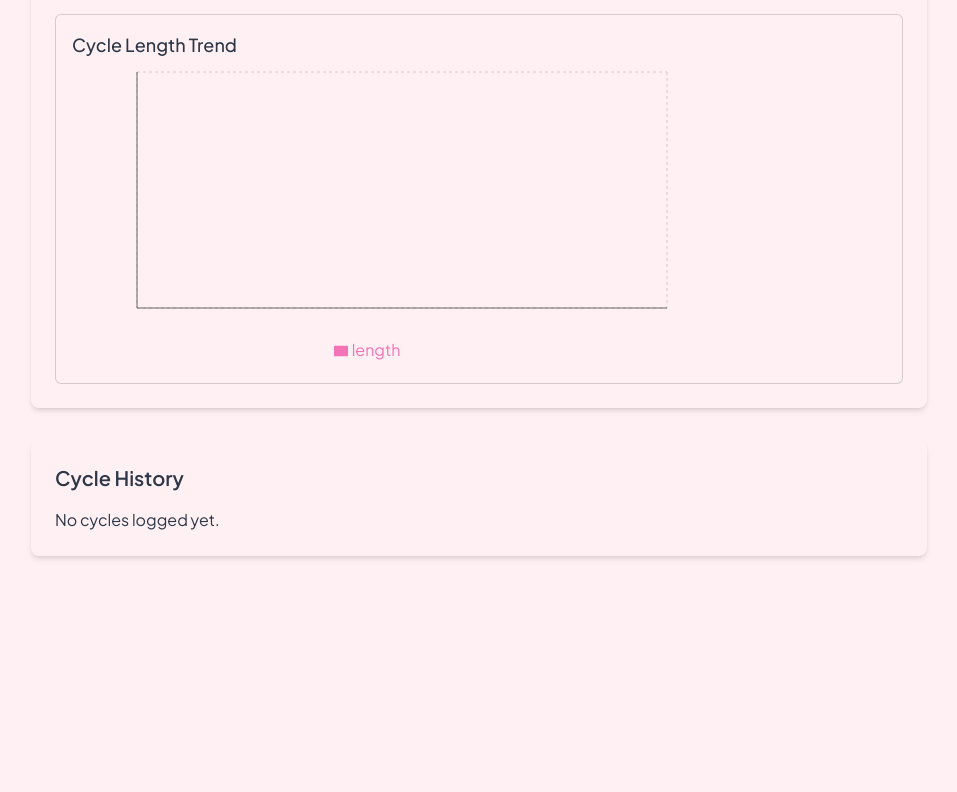
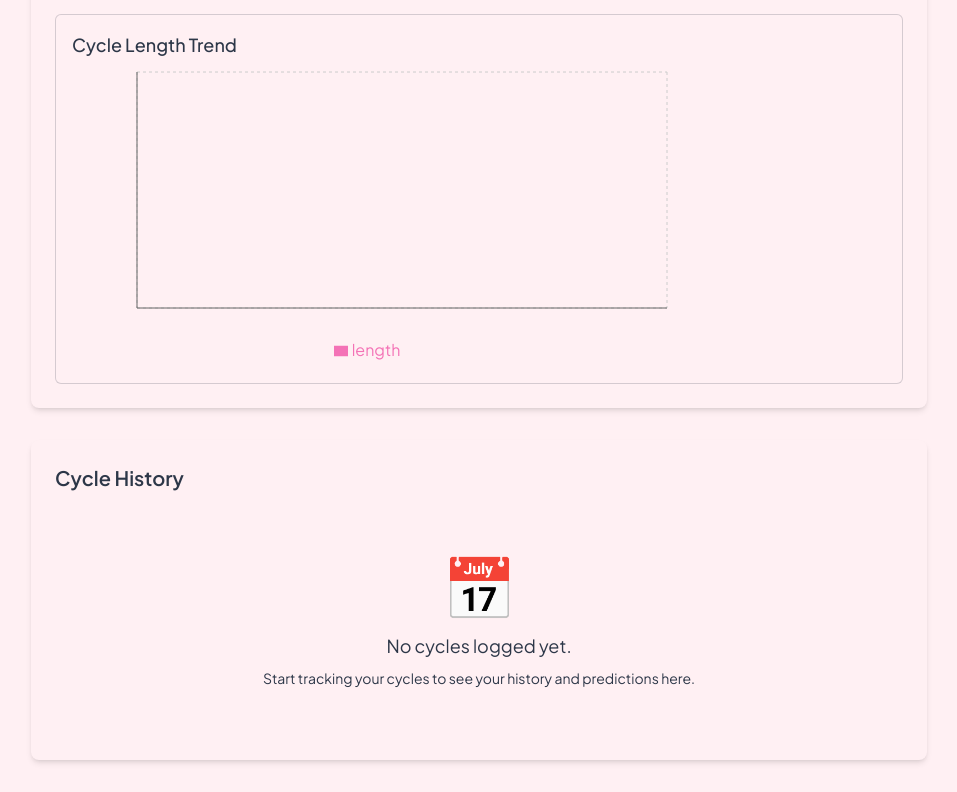
Before and after one commit to shem958/cycle-tracking, a Next.js app: page / in a window 1280 px wide. Shown: the part 1460-2252 px from the top of the page, without its empty margins (161-1118 px from the left). Before the commit the page ends 2048 px from the top, so only its background shows below. Built offline with nearby package versions, Linux system fonts and the light colour scheme.

Commit message:
feat: Add loading and error states to CycleHistory component

```diff
--- a/src/app/components/CycleHistory.js
+++ b/src/app/components/CycleHistory.js
@@ -3,10 +3,11 @@ import React, { useMemo } from "react";
 import PropTypes from "prop-types";
 import { EnhancedCyclePredictor } from "../utils/cyclePredictor";
 
-const CycleHistory = ({ cycles = [] }) => {
+const CycleHistory = ({ cycles = [], loading = false, error = null }) => {
   const prediction = useMemo(() => {
     if (cycles.length < 2) return null;
 
+    try {
       const formattedHistory = cycles.map((cycle) => ({
         startDate: cycle.startDate,
         length: cycle.length,
@@ -14,7 +15,43 @@ const CycleHistory = ({ cycles = [] }) => {
 
       const predictor = new EnhancedCyclePredictor(formattedHistory);
       return predictor.predictNextCycle();
+    } catch (err) {
+      console.error("Error predicting cycle:", err);
+      return null;
+    }
   }, [cycles]);
+
+  // Loading state
+  if (loading) {
+    return (
+      <div className="flex-1 bg-background p-6 rounded-lg shadow-md transition-colors duration-300 ease h-full">
+        <h2 className="text-xl font-semibold mb-4 text-foreground">
+          Cycle History
+        </h2>
+        <div className="flex items-center justify-center py-12">
+          <div className="animate-spin rounded-full h-12 w-12 border-b-2 border-pink-500"></div>
+        </div>
+      </div>
+    );
+  }
+
+  // Error state
+  if (error) {
+    return (
+      <div className="flex-1 bg-background p-6 rounded-lg shadow-md transition-colors duration-300 ease h-full">
+        <h2 className="text-xl font-semibold mb-4 text-foreground">
+          Cycle History
+        </h2>
+        <div className="p-4 bg-red-50 dark:bg-red-900/20 border border-red-200 dark:border-red-800 rounded-lg">
+          <p className="text-red-800 dark:text-red-200 text-sm">{error}</p>
+          <p className="text-red-600 dark:text-red-400 text-xs mt-2">
+            Please try refreshing the page or contact support if the problem
+            persists.
+          </p>
+        </div>
+      </div>
+    );
+  }
 
   return (
     <div className="flex-1 bg-background p-6 rounded-lg shadow-md transition-colors duration-300 ease h-full">
@@ -49,7 +86,7 @@ const CycleHistory = ({ cycles = [] }) => {
         <ul className="space-y-4 overflow-y-auto max-h-[calc(100vh-12rem)]">
           {cycles.map((cycle, index) => (
             <li
-              key={index}
+              key={cycle.ID || index}
               className="p-4 border border-light-text/20 dark:border-dark-text/20 rounded-md
                          bg-light-bg/50 dark:bg-dark-bg/50
                          transition-colors duration-300 ease"
@@ -71,7 +108,15 @@ const CycleHistory = ({ cycles = [] }) => {
           ))}
         </ul>
       ) : (
-        <p className="text-foreground/80">No cycles logged yet.</p>
+        <div className="text-center py-12">
+          <div className="text-6xl mb-4">📅</div>
+          <p className="text-foreground/80 text-lg mb-2">
+            No cycles logged yet.
+          </p>
+          <p className="text-foreground/60 text-sm">
+            Start tracking your cycles to see your history and predictions here.
+          </p>
+        </div>
       )}
     </div>
   );
@@ -80,12 +125,15 @@ const CycleHistory = ({ cycles = [] }) => {
 CycleHistory.propTypes = {
   cycles: PropTypes.arrayOf(
     PropTypes.shape({
+      ID: PropTypes.oneOfType([PropTypes.string, PropTypes.number]),
       startDate: PropTypes.string.isRequired,
       length: PropTypes.number.isRequired,
       symptoms: PropTypes.string,
       mood: PropTypes.string,
     })
   ).isRequired,
+  loading: PropTypes.bool,
+  error: PropTypes.string,
 };
 
 export default CycleHistory;
```
Lines whose indentation alone changed are shown as unchanged.
